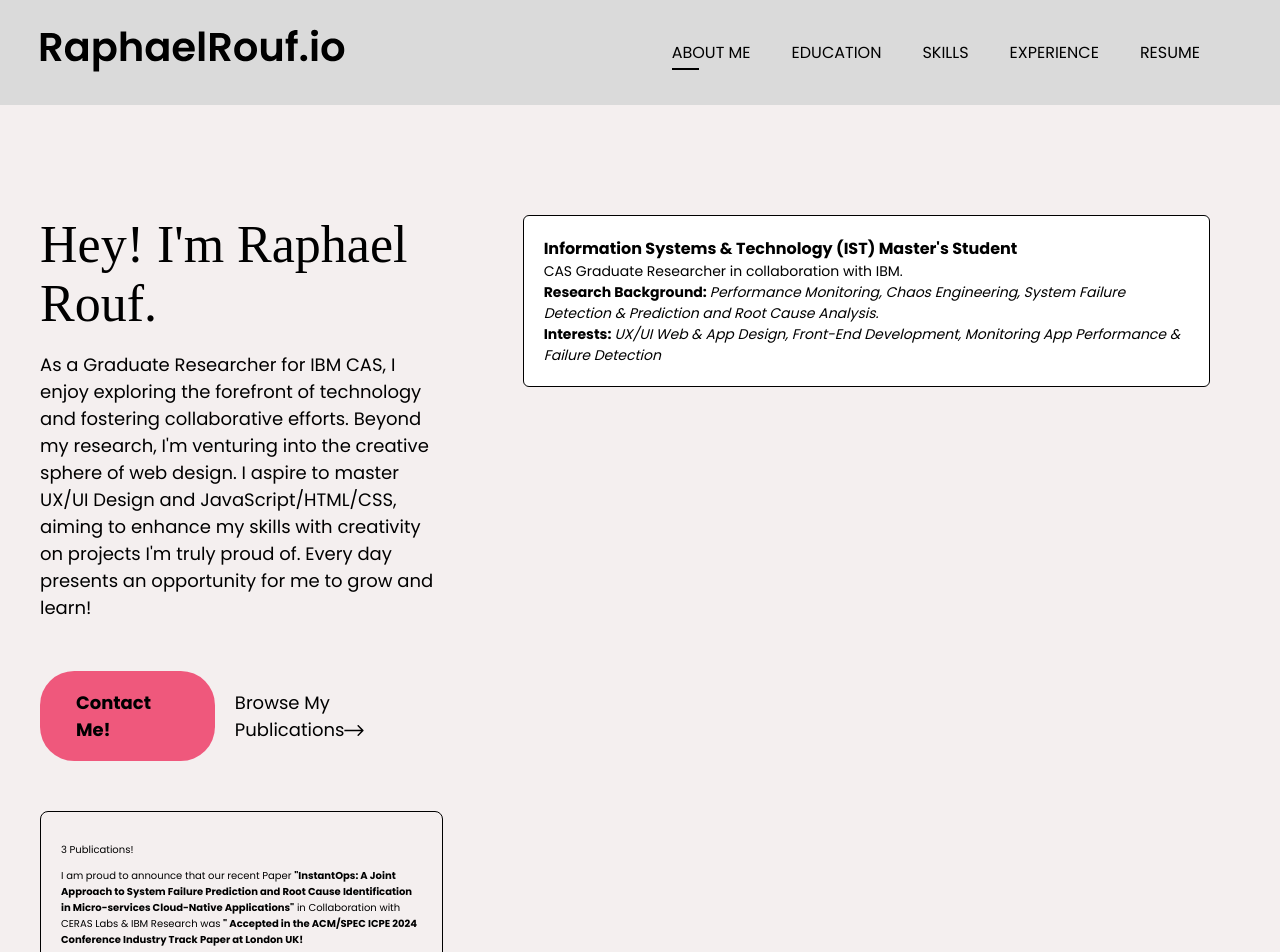
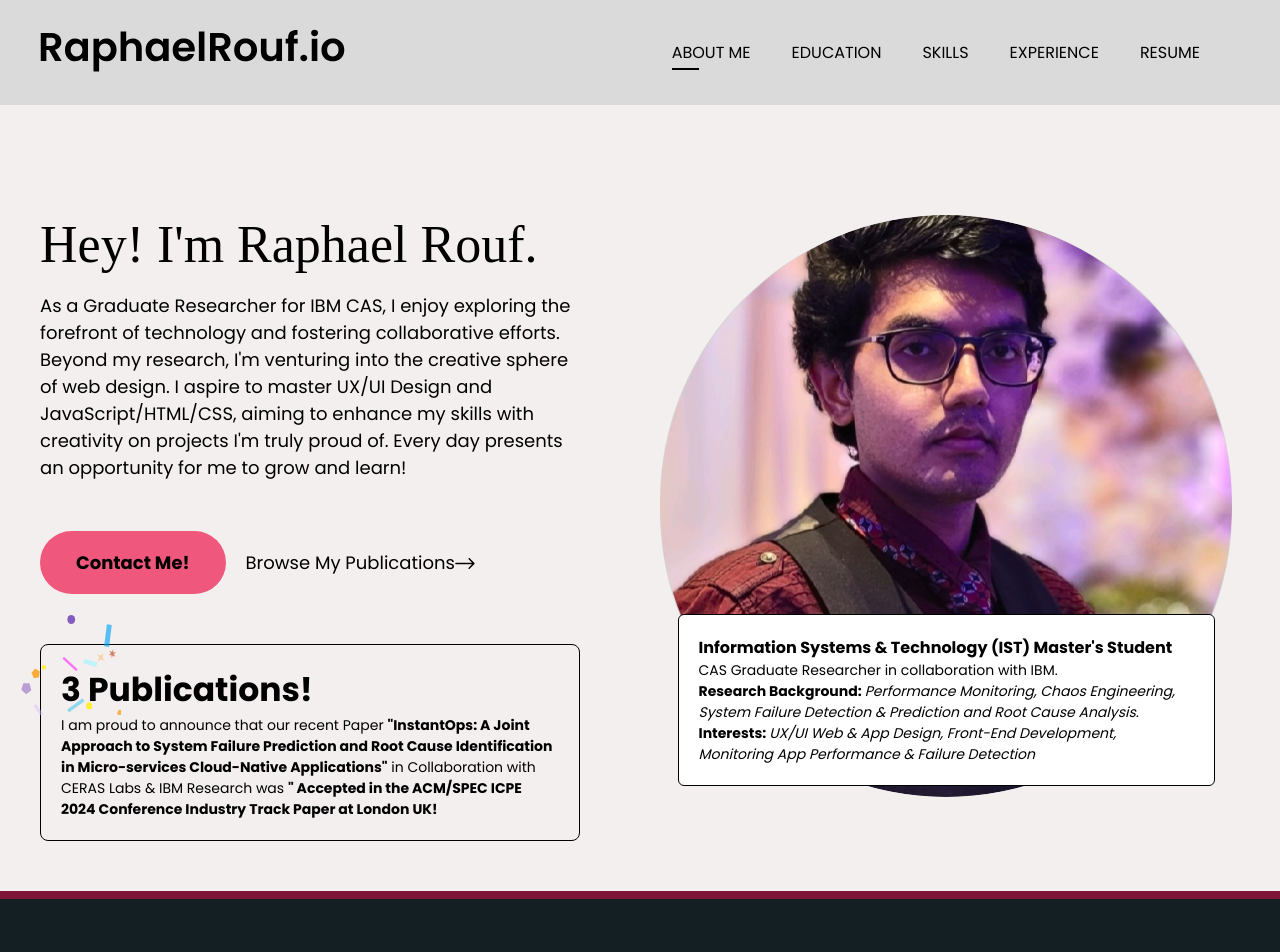
Before and after one commit to raphael-rouf/my-portfoli, an Angular app: page / in a window 1280 px wide. Shown: the top 952 px of the page. Built offline with nearby package versions, Linux system fonts and the light colour scheme.

Commit message:
Update portfolio-aboutme.component.css

```diff
--- a/src/app/portfolio-aboutme/portfolio-aboutme.component.css
+++ b/src/app/portfolio-aboutme/portfolio-aboutme.component.css
@@ -83,7 +83,7 @@ h1 {
 .news:before {
     position: absolute;
     content: "";
-    background: url(*/assets/confetti.svg);
+    background: url(/assets/confetti.svg);
     width: 100px;
     height: 100px;
     top: -30px;
@@ -119,7 +119,7 @@ p.details {
     height: 560px;
     flex-shrink: 0;
     border-radius: 560px;
-    background: url(*/assets/profilepicture.svg) #d3d3d3 50% / cover no-repeat;
+    background: url(/assets/profilepicture.svg) #d3d3d3 50% / cover no-repeat;
     justify-content: center; /* Centers items horizontally */
     align-items: end; /* Aligns items to the top vertically */
 }
```
